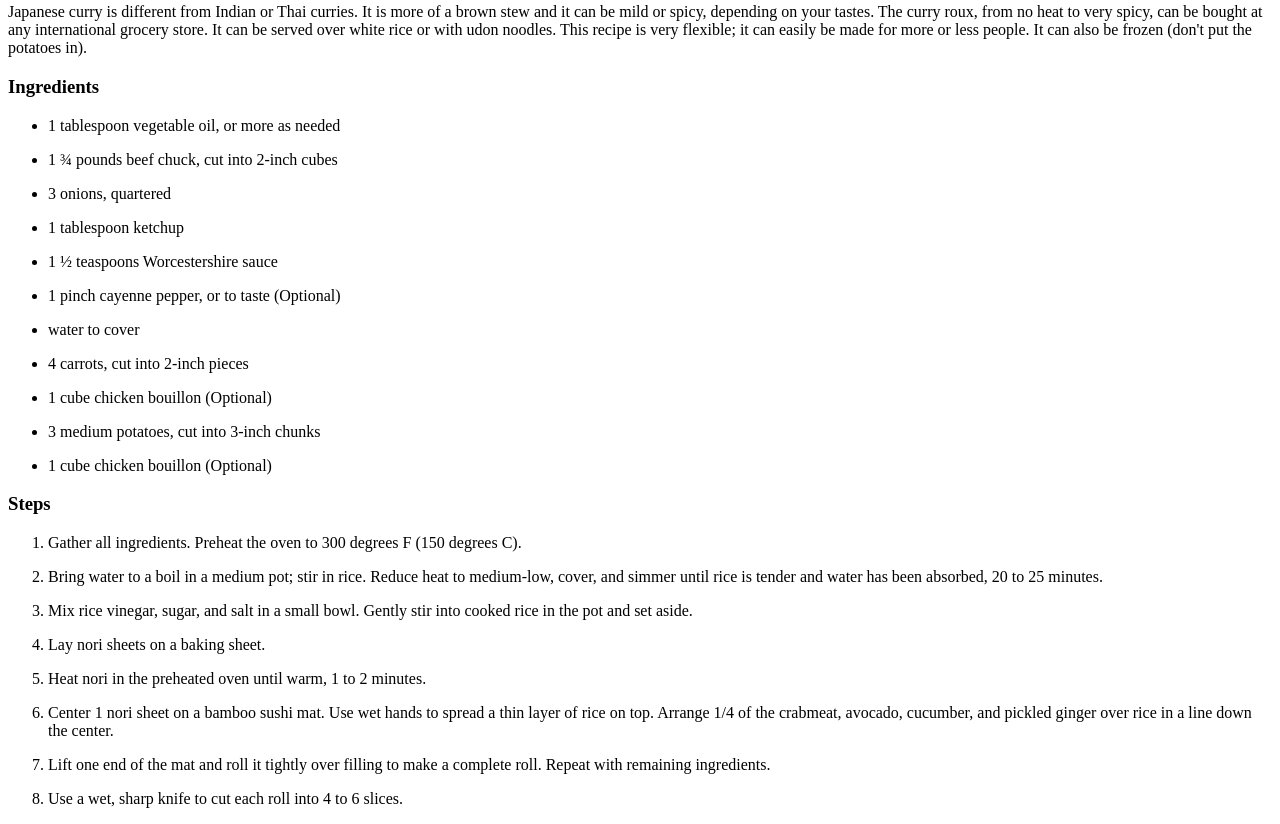
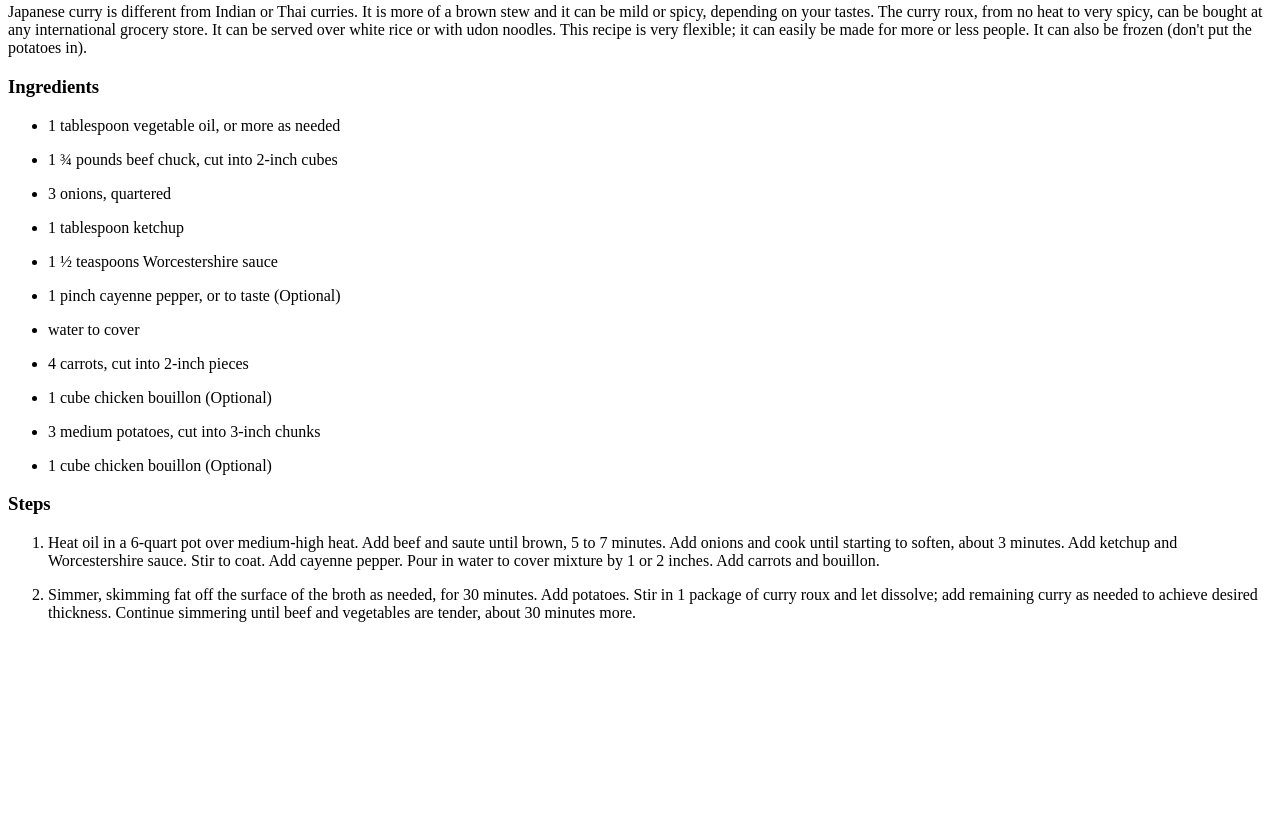
Before and after one commit to chhum-chanleak/odin-recipes, a plain HTML site: page recipes/japanese-curry.html in a window 1280 px wide. Shown: the part 380-1204 px from the top of the page. After the commit the page ends 1018 px from the top, so only its background shows below. Drawn offline with Linux system fonts and the light colour scheme.

Commit message:
refactor: Add steps recipes/japanese-curry.html

```diff
--- a/recipes/japanese-curry.html
+++ b/recipes/japanese-curry.html
@@ -84,42 +84,12 @@
     <ol>
       <li>
         <p>
-          Gather all ingredients. Preheat the oven to 300 degrees F (150 degrees C).
+          Heat oil in a 6-quart pot over medium-high heat. Add beef and saute until brown, 5 to 7 minutes. Add onions and cook until starting to soften, about 3 minutes. Add ketchup and Worcestershire sauce. Stir to coat. Add cayenne pepper. Pour in water to cover mixture by 1 or 2 inches. Add carrots and bouillon.
         </p>
       </li>
       <li>
         <p>
-          Bring water to a boil in a medium pot; stir in rice. Reduce heat to medium-low, cover, and simmer until rice is tender and water has been absorbed, 20 to 25 minutes.
-        </p>
-      </li>
-      <li>
-        <p>
-          Mix rice vinegar, sugar, and salt in a small bowl. Gently stir into cooked rice in the pot and set aside.
-        </p>
-      </li>
-      <li>
-        <p>
-          Lay nori sheets on a baking sheet.
-        </p>
-      </li>
-      <li>
-        <p>
-          Heat nori in the preheated oven until warm, 1 to 2 minutes.
-        </p>
-      </li>
-      <li>
-        <p>
-          Center 1 nori sheet on a bamboo sushi mat. Use wet hands to spread a thin layer of rice on top. Arrange 1/4 of the crabmeat, avocado, cucumber, and pickled ginger over rice in a line down the center.
-        </p>
-      </li>
-      <li>
-        <p>
-          Lift one end of the mat and roll it tightly over filling to make a complete roll. Repeat with remaining ingredients.
-        </p>
-      </li>
-      <li>
-        <p>
-          Use a wet, sharp knife to cut each roll into 4 to 6 slices.
+          Simmer, skimming fat off the surface of the broth as needed, for 30 minutes. Add potatoes. Stir in 1 package of curry roux and let dissolve; add remaining curry as needed to achieve desired thickness. Continue simmering until beef and vegetables are tender, about 30 minutes more.
         </p>
       </li>
     </ol>
```
